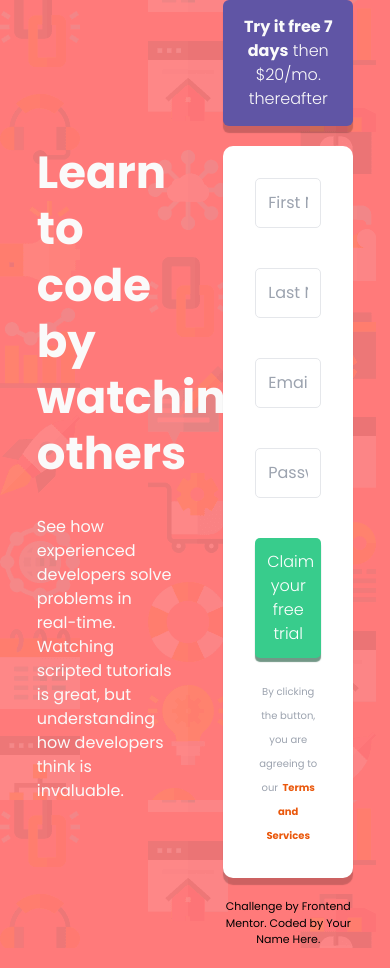
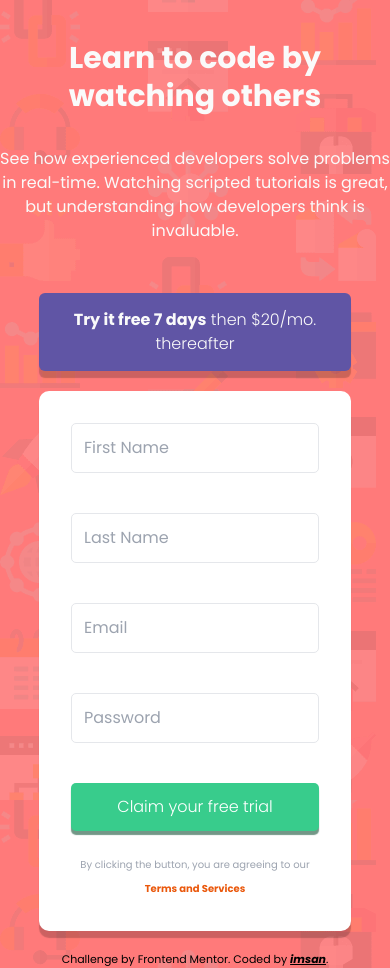
Before and after one commit to ibra-san/intro-component-with-signup-form-master, a website: page src/index.html in a window 390 px wide. Drawn offline with Linux system fonts and the light colour scheme; a web font is replaced by a local one.

Commit message:
Challenge is 100% complete

```diff
--- a/src/index.html
+++ b/src/index.html
@@ -12,15 +12,15 @@
   <title>Frontend Mentor | Intro component with sign up form</title>
 </head>
 
-<body class="bg-fixed flex flex-row justify-center items-center min-h-screen gap-[50px]" >
+<body class="bg-fixed flex flex-col lg:flex-row justify-center items-center min-h-screen gap-[50px]" >
 
-  <div class="section1 w-[35%] flex flex-col gap-8">
-    <h1 class="title w-[100%] text-zinc-50 text-[45px] leading-tight font-bold" >Learn to code by watching others</h1>
+  <div class="section1 sm:w-[80%] md:w-[50%] lg:w-[35%] flex flex-col justify-center items-center text-center lg:text-left mt-10 lg:mt-0  gap-8">
+    <h1 class="title w-[80%] lg:w-[100%] text-zinc-50 text-[30px] lg:text-[45px] leading-tight font-bold" >Learn to code by watching others</h1>
     <p class="main_text text-zinc-50">See how experienced developers solve problems in real-time. Watching scripted tutorials is great,
     but understanding how developers think is invaluable.</p>
   </div>
 
-  <div class="section2 min-h-[500px] w-4/12 flex flex-col gap-5 ">
+  <div class="section2 min-h-[500px] w-[80%] md:w-6/12 lg:w-4/12 flex flex-col gap-5 ">
 
     <div class="offer bg-custome-blue text-zinc-50 py-[15px] px-[20px] text-center text-[16px] rounded-md shadow-custome-s-shadow" >
      <strong>Try it free 7 days</strong> <span class="font-light">then $20/mo. thereafter</span>
@@ -59,7 +59,7 @@
         <small class="absolute right-[0px] text-[8px] text-red-400 font-bold italic bottom-[-20px]">Error Message</small>
       </div>
 
-      <button type="submit" class="btn__submit w-full mb-5 p-3 rounded-[5px] bg-[#38cc8c] text-white font-light shadow-custom-button-shadow">Claim your free trial</button>
+      <button type="submit" class="btn__submit w-full mb-5 p-3 rounded-[5px] bg-[#38cc8c] text-white font-light shadow-custom-button-shadow hover:bg-green-300">Claim your free trial</button>
 
       <div class="terms text-center">
         <span class="normal__terms text-[10px] text-gray-400">By clicking the button, you are agreeing to our</span>
@@ -71,7 +71,7 @@
     <footer>
       <p class="attribution text-[11px] text-center ">
         Challenge by <a class="color-[#3e52a3]" href="https://www.frontendmentor.io?ref=challenge" target="_blank">Frontend Mentor</a>.
-        Coded by <a class="color-[#3e52a3]" href="#">Your Name Here</a>.
+        Coded by <a class="color-[#3e52a3]" href="https://imsan.netlify.app/" target="_blank"> <span class="italic font-bold underline">imsan</span></a>.
       </p>
     </footer>
 
```
Also changed, not shown: build.css (added), dist/output.css, images/home.png (added), src/betterthantailwind.css (line endings or trailing spaces).
